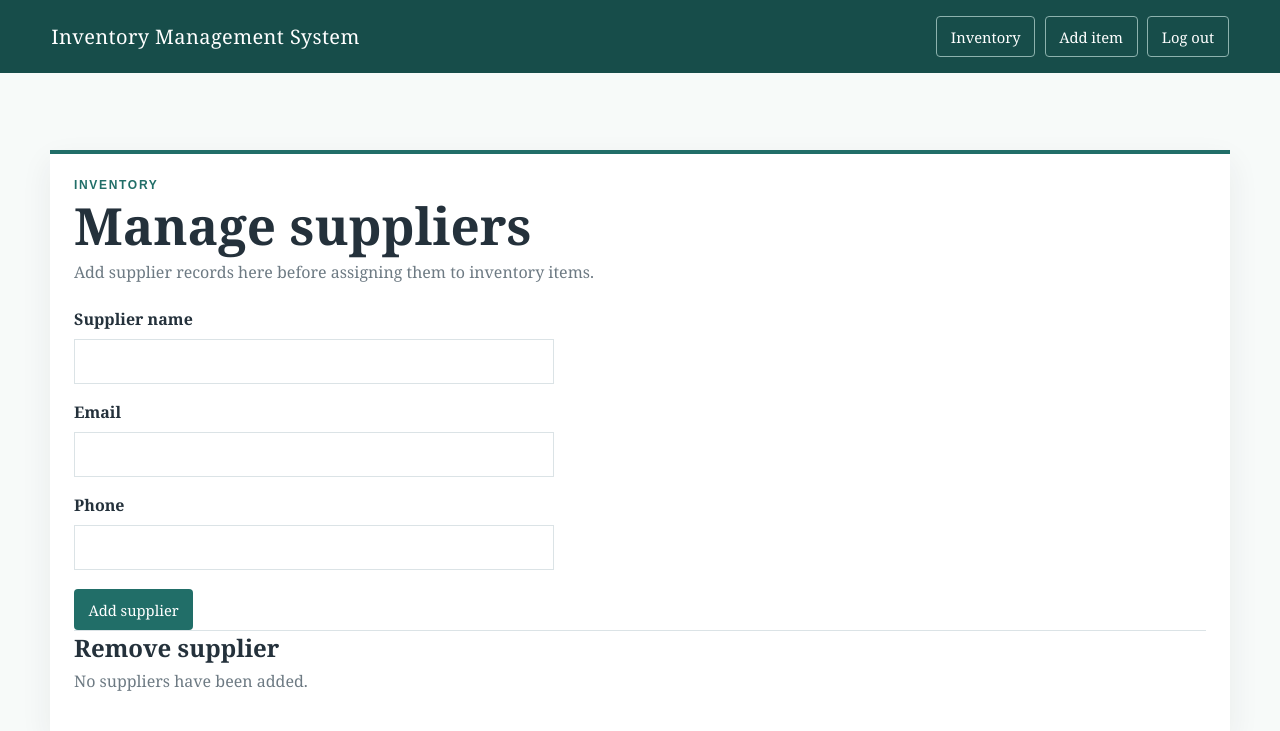
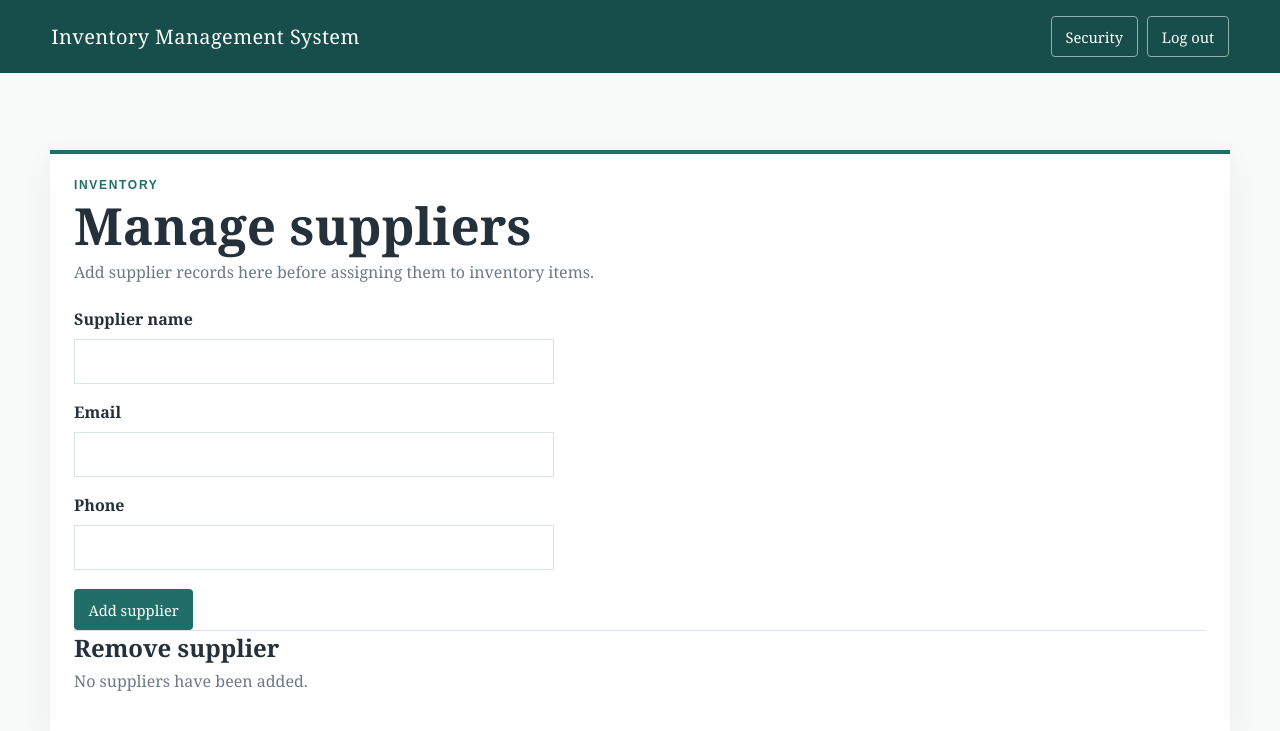
Before and after one commit to mhbuys/Inventory-Management-System, a Python web app: template template/manage_suppliers.html in a window 1280 px wide. Shown: the top 731 px of the page. Run offline with Jinja, Linux system fonts and the light colour scheme; the template is opened without the code that fills it, so the values that code supplies are empty.

Commit message:
Manage Suppliers Nav bar
* The Manage Suppliers page now has the full standard nav bar

```diff
--- a/template/manage_suppliers.html
+++ b/template/manage_suppliers.html
@@ -5,10 +5,20 @@
 {% block content %}
 <header class="top-banner">
     <p class="brand">Inventory Management System</p>
-    <!-- Keep the main inventory workflows available from supplier management. -->
-    <nav class="banner-actions" aria-label="Supplier actions">
+    <nav class="banner-actions" aria-label="Inventory actions">
+        {% if current_role in ('admin', 'manager') %}
+        <a class="button button-primary" href="{{ url_for('add_item_page') }}">Add item</a>
+        {% if current_role == 'admin' %}
+        <a class="button button-danger" href="{{ url_for('remove_item_page') }}">Remove item</a>
+        {% endif %}
+        <a class="button button-quiet" href="{{ url_for('stock_planning_page') }}">Stock Planning</a>
+        <a class="button button-quiet" href="{{ url_for('reorder_page') }}">Reorder queue</a>
         <a class="button button-quiet" href="{{ url_for('inventory_page') }}">Inventory</a>
-        <a class="button button-quiet" href="{{ url_for('add_item_page') }}">Add item</a>
+        {% endif %}
+        {% if current_role == 'admin' %}
+        <a class="button button-quiet" href="{{ url_for('users_page') }}">Manage users</a>
+        {% endif %}
+        <a class="button button-quiet" href="{{ url_for('account_2fa_page') }}">Security</a>
         <a class="button button-quiet" href="{{ url_for('logout') }}">Log out</a>
     </nav>
 </header>
```
